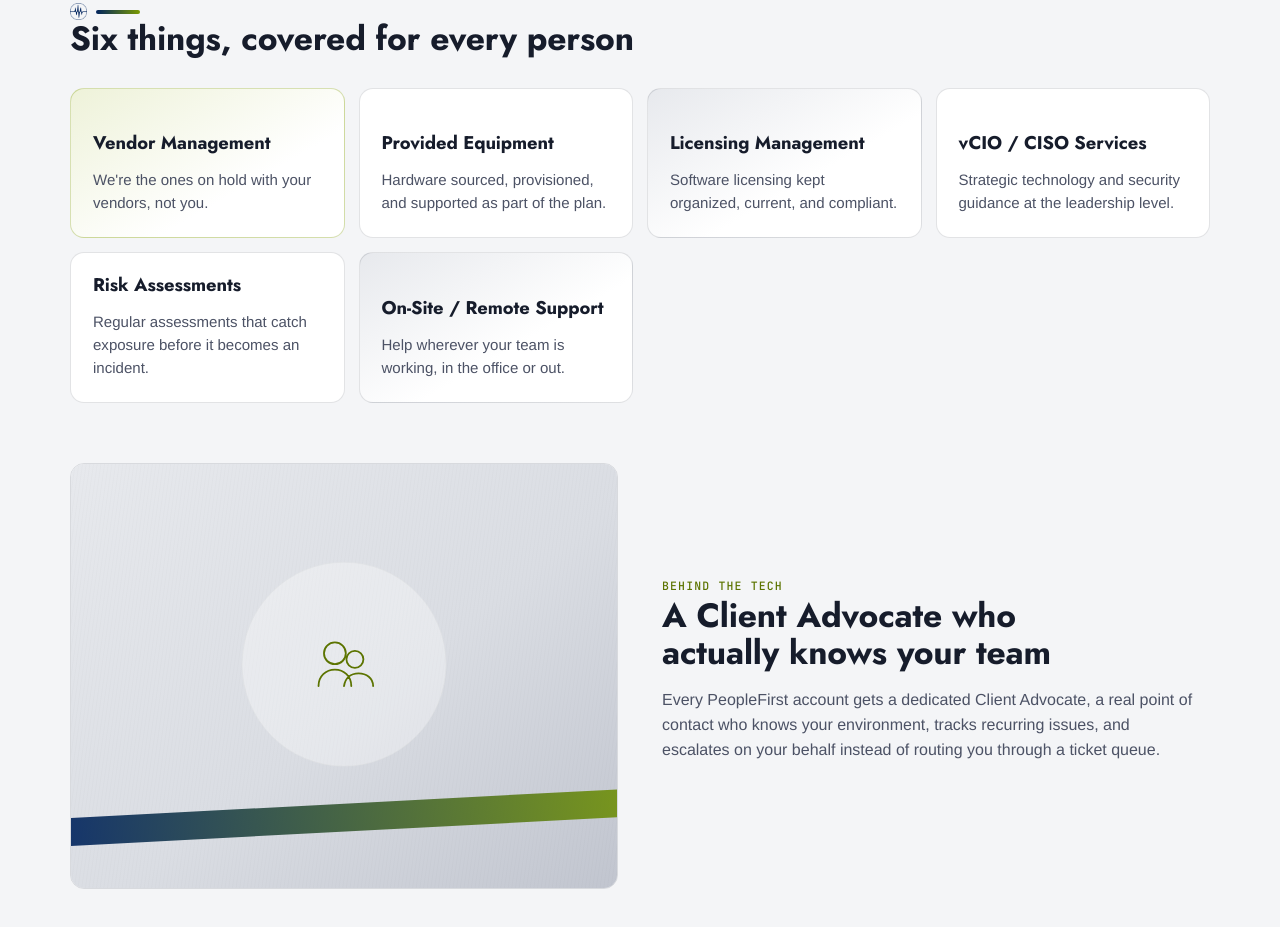
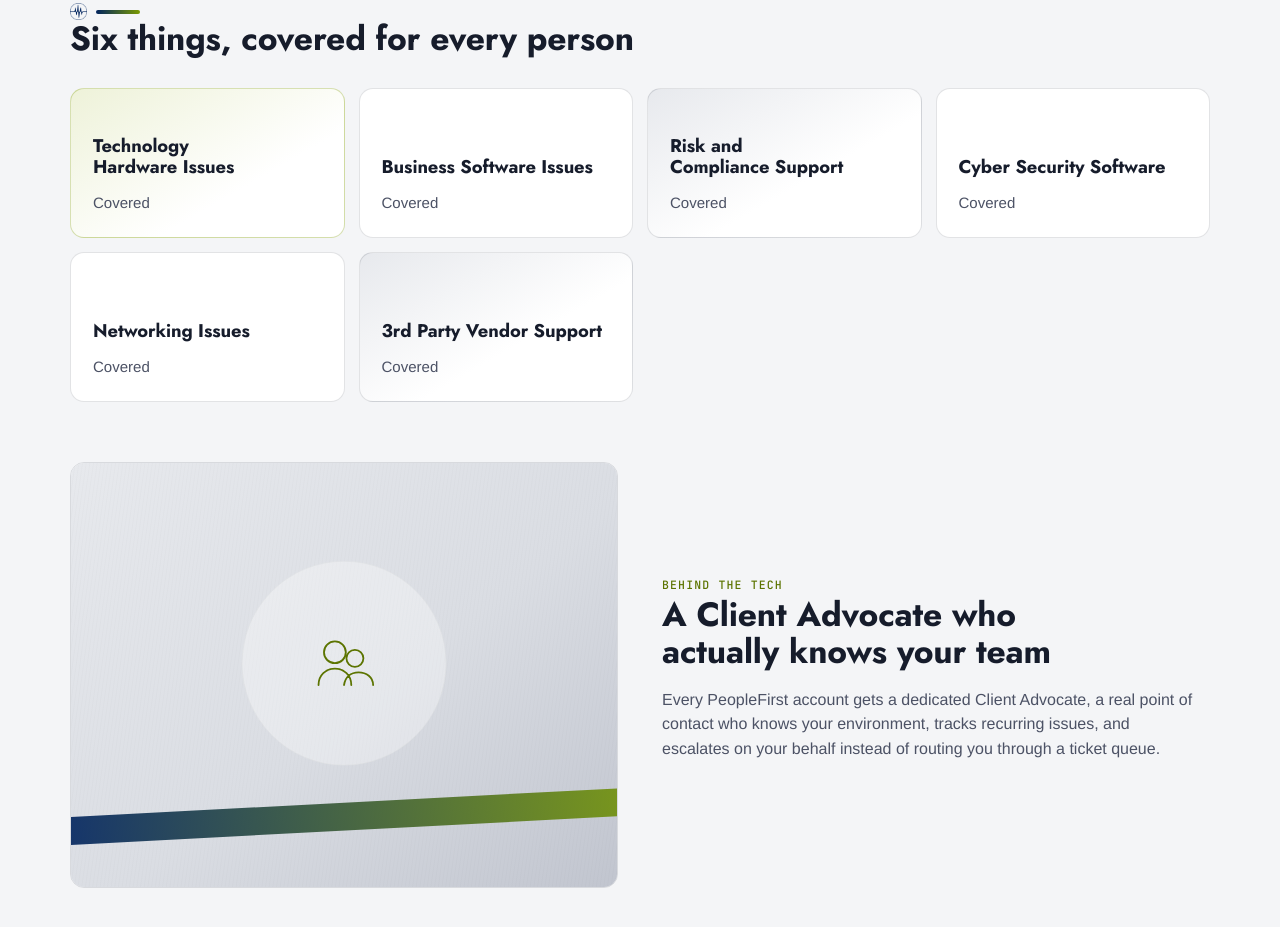
Before and after one commit to Mwbergamo/CBTWeb, a plain HTML site: page peoplefirst-support.html in a window 1280 px wide. Shown: the part 1110-2037 px from the top of the page. Drawn offline with Linux system fonts and the light colour scheme.

Commit message:
Update PeopleFirst "Six things, covered" tiles to issue-type coverage list
Replaced the vendor/equipment/licensing service-name tiles with the six
issue categories PeopleFirst Support covers: Technology Hardware Issues,
Business Software Issues, Risk and Compliance Support, Cyber Security
Software, Networking Issues, and 3rd Party Vendor Support, each marked
Covered.

Co-Authored-By: Claude Sonnet 5 <noreply@anthropic.com>
Claude-Session: https://claude.ai/code/session_01KYaiaQbYF1cV5jEBYYJtdY

```diff
--- a/peoplefirst-support.html
+++ b/peoplefirst-support.html
@@ -147,12 +147,12 @@
       <h2>Six things, covered for every person</h2>
     </div>
     <div class="bento">
-      <div class="tile b-md tile-brand reveal"><h3>Vendor Management</h3><p>We're the ones on hold with your vendors, not you.</p></div>
-      <div class="tile b-md reveal"><h3>Provided Equipment</h3><p>Hardware sourced, provisioned, and supported as part of the plan.</p></div>
-      <div class="tile b-md tile-accent reveal"><h3>Licensing Management</h3><p>Software licensing kept organized, current, and compliant.</p></div>
-      <div class="tile b-md reveal"><h3>vCIO / CISO Services</h3><p>Strategic technology and security guidance at the leadership level.</p></div>
-      <div class="tile b-md reveal"><h3>Risk Assessments</h3><p>Regular assessments that catch exposure before it becomes an incident.</p></div>
-      <div class="tile b-md tile-accent reveal"><h3>On-Site / Remote Support</h3><p>Help wherever your team is working, in the office or out.</p></div>
+      <div class="tile b-md tile-brand reveal"><h3>Technology Hardware Issues</h3><p>Covered</p></div>
+      <div class="tile b-md reveal"><h3>Business Software Issues</h3><p>Covered</p></div>
+      <div class="tile b-md tile-accent reveal"><h3>Risk and Compliance Support</h3><p>Covered</p></div>
+      <div class="tile b-md reveal"><h3>Cyber Security Software</h3><p>Covered</p></div>
+      <div class="tile b-md reveal"><h3>Networking Issues</h3><p>Covered</p></div>
+      <div class="tile b-md tile-accent reveal"><h3>3rd Party Vendor Support</h3><p>Covered</p></div>
     </div>
   </div>
 </section>
```
Also changed, not shown: 1 other file.
